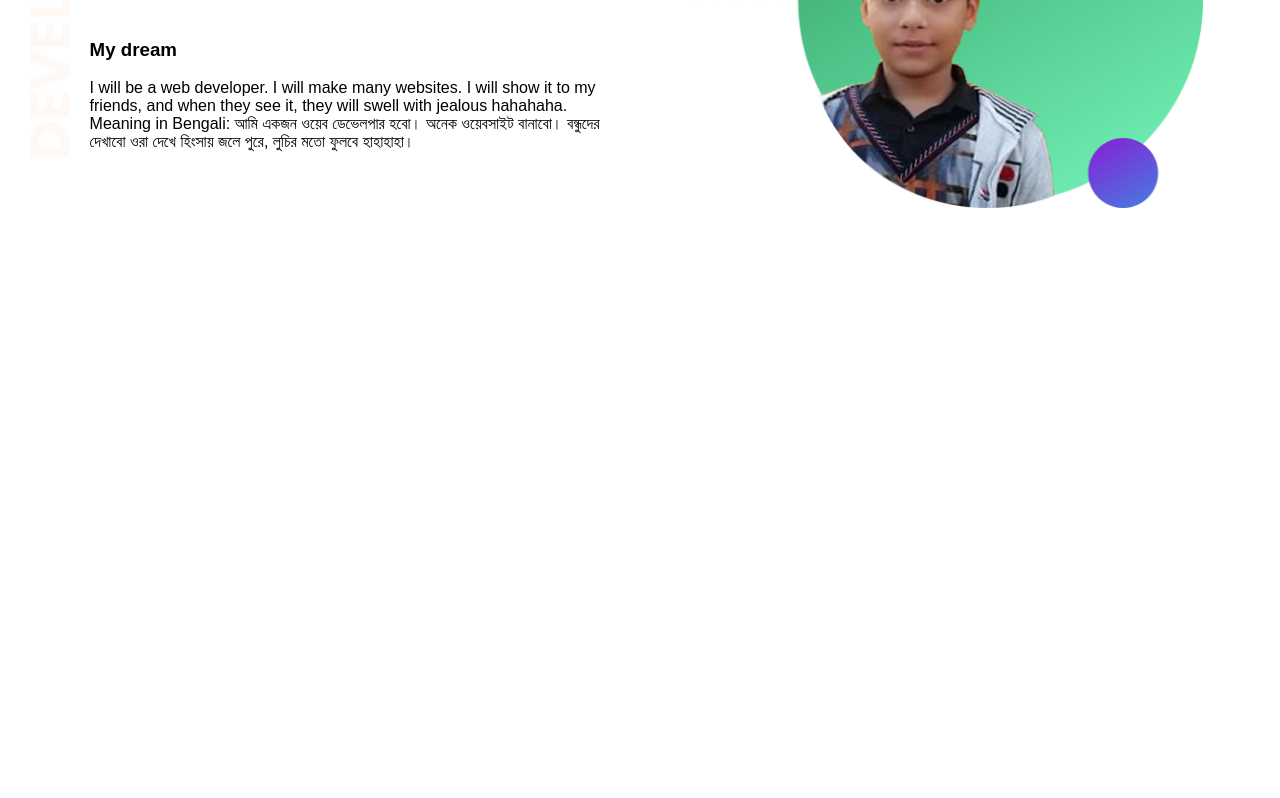
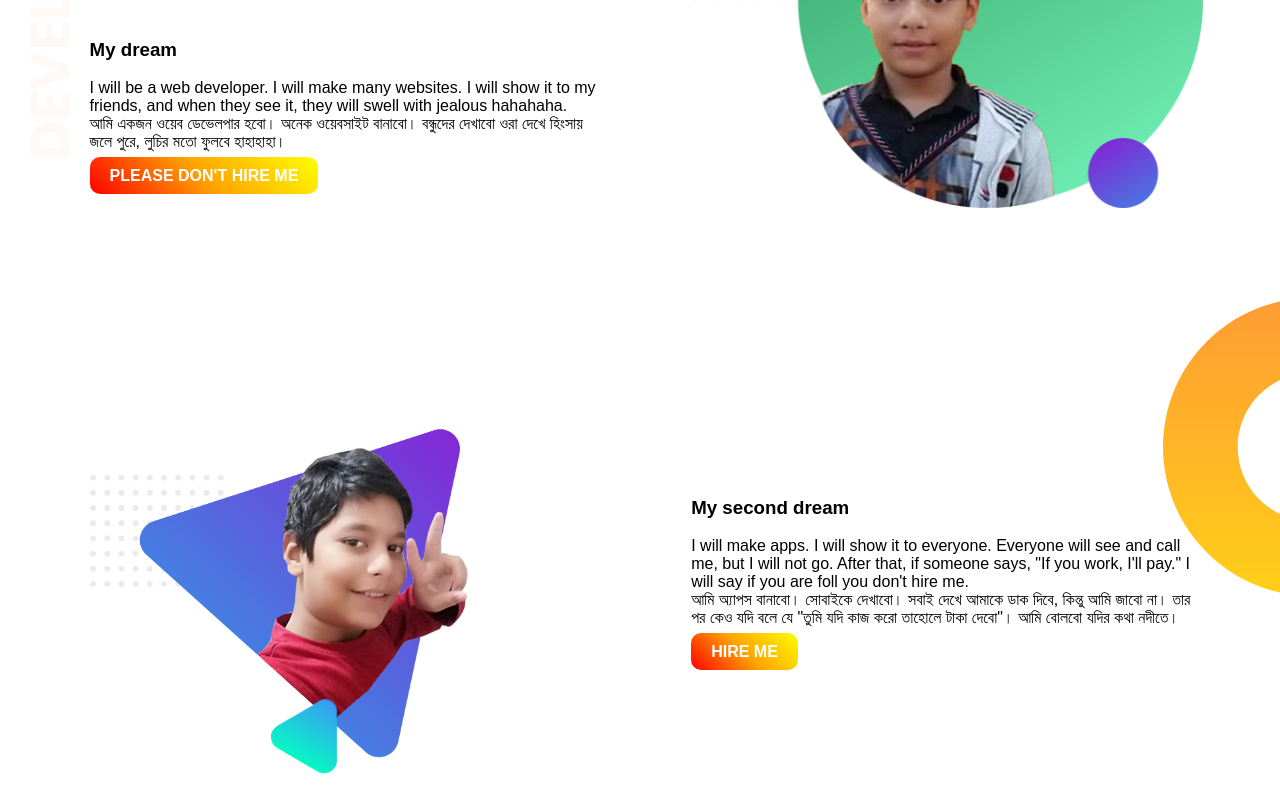
Before and after one commit to SahilImrose/web-protfolio, a plain HTML site: page index.html in a window 1280 px wide. Shown: the part 202-1000 px from the top of the page. Before the commit the page ends 800 px from the top, so only its background shows below. Drawn offline with Linux system fonts and the light colour scheme.

Commit message:
first web33

```diff
--- a/index.html
+++ b/index.html
@@ -11,10 +11,33 @@
     <h1>Welcome To</h1>
     <h1> <span class="saad">Saad Sahil</span> Website</h1>
     <h3>My dream</h3>
-    <p>I will be a web developer. I will make many websites. I will show it to my friends, and when they see it, they will swell with jealous hahahaha. <br> Meaning in Bengali: আমি একজন ওয়েব ডেভেলপার হবো। অনেক ওয়েবসাইট বানাবো। বন্ধুদের দেখাবো ওরা দেখে হিংসায় জলে পুরে, লুচির মতো ফুলবে হাহাহাহা।</p>
+    <p>I will be a web developer. I will make many websites. I will show it to my friends, and when they see it, they will swell with jealous hahahaha. <br> আমি একজন ওয়েব ডেভেলপার হবো। অনেক ওয়েবসাইট বানাবো। বন্ধুদের দেখাবো ওরা দেখে হিংসায় জলে পুরে, লুচির মতো ফুলবে হাহাহাহা।</p>
+    <a class="hada" target="-blank" href="https://www.facebook.com/jarin.ashrafi.hasan/">PLEASE DON'T HIRE ME</a>
    </div>
    <div class="sahil">
-    <img src="image 13.png" alt="">
+    <img src="image 13.png">
+   </div>
+ </section>
+ <section class="pada">
+   <div class="sahil">
+    <img src="image 17.png">
+   </div>
+   <div class="sahil">
+    <br>
+<br>
+<br>
+<br>
+<br>
+<br>
+<br>
+<br>
+<br>
+<br>
+
+
+     <h3>My second dream</h3>
+    <p>I will make apps. I will show it to everyone. Everyone will see and call me, but I will not go. After that, if someone says, "If you work, I'll pay." I will say if you are foll you don't hire me. <br> আমি অ্যাপস বানাবো। সোবাইকে দেখাবো। সবাই দেখে আমাকে ডাক দিবে, কিন্তু আমি জাবো না। তার পর কেও যদি বলে যে "তুমি যদি কাজ করো তাহোলে টাকা দেবো"। আমি বোলবো যদির কথা নদীতে।  </p>
+    <a class="hada" target="-blank" href="https://www.facebook.com/">HIRE ME</a>
    </div>
  </section>
 </head>
--- a/style.css
+++ b/style.css
@@ -26,3 +26,17 @@ section{
     height: 500px;
     background-repeat: no-repeat;
 }
+.hada{
+    text-decoration: none;
+    padding: 10px 20px;
+    background-image: linear-gradient( 45deg,red, orange, yellow);
+    border-radius: 10px;
+    color: white;
+    font-weight: 600;
+}
+.pada{
+    background-image: url("imeges/dream-bg.png");
+    height: 500px;
+    background-repeat: no-repeat;
+    background-position-x: right;
+}
```
Also changed, not shown: image 17.png (added).
